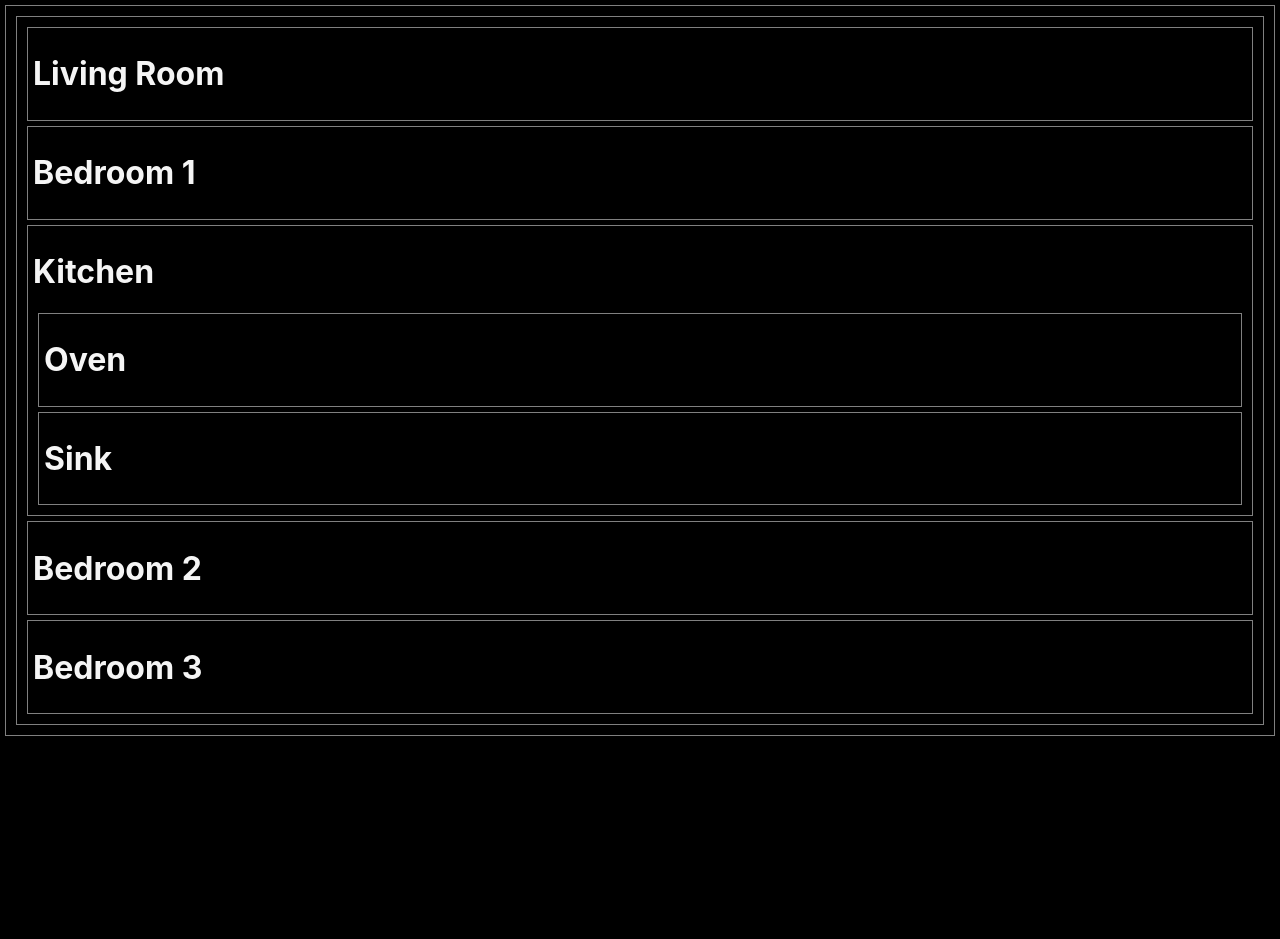
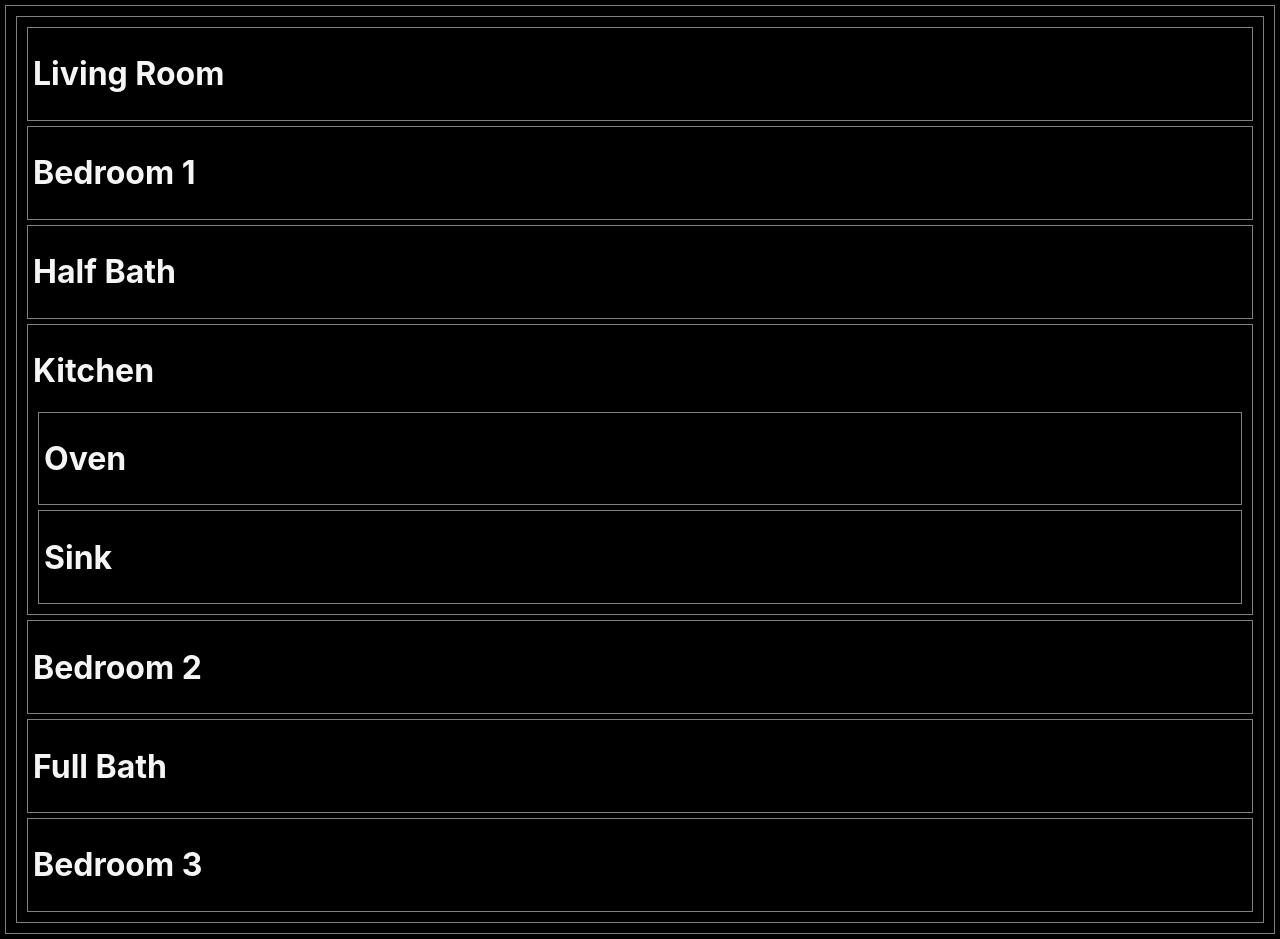
Before and after one commit to Recipra/floorplan-lab, a React (Create React App) app: page / in a window 1280 px wide. Before the commit the page ends 800 px from the top, so only its background shows below. Built offline with nearby package versions, Linux system fonts and the light colour scheme.

Commit message:
add baths

```diff
--- a/src/FloorPlan.jsx
+++ b/src/FloorPlan.jsx
@@ -1,6 +1,8 @@
 import Bedroom1 from "./Bedroom1"
 import Bedroom2 from "./Bedroom2"
 import Bedroom3 from "./Bedroom3"
+import FullBath from "./FullBath"
+import HalfBath from "./HalfBath"
 import Kitchen from "./Kitchen"
 import LivingRoom from "./LivingRoom"
 
@@ -9,8 +11,10 @@ const FloorPlan = (props) => {
     <>
       <LivingRoom />
       <Bedroom1 bedNum={1}/>
+      <HalfBath size={'Half'}/>
       <Kitchen />
       <Bedroom2 bedNum={2}/>
+      <FullBath size={'Full'}/>
       <Bedroom3 bedNum={3}/>
     </>
   )
--- /dev/null
+++ b/src/FullBath.jsx
@@ -0,0 +1,9 @@
+const FullBath = (props) => {
+  return (
+    <div>
+      <h1>{props.size} Bath</h1>
+    </div>
+  )
+}
+
+export default FullBath
--- /dev/null
+++ b/src/HalfBath.jsx
@@ -0,0 +1,9 @@
+const HalfBath = (props) => {
+  return (
+    <div>
+      <h1>{props.size} Bath</h1>
+    </div>
+  )
+}
+
+export default HalfBath
```
